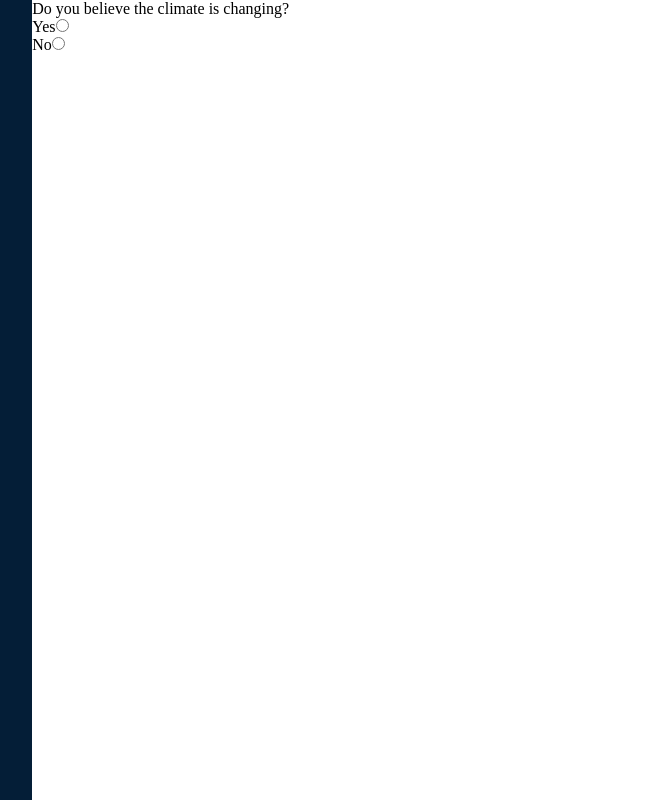
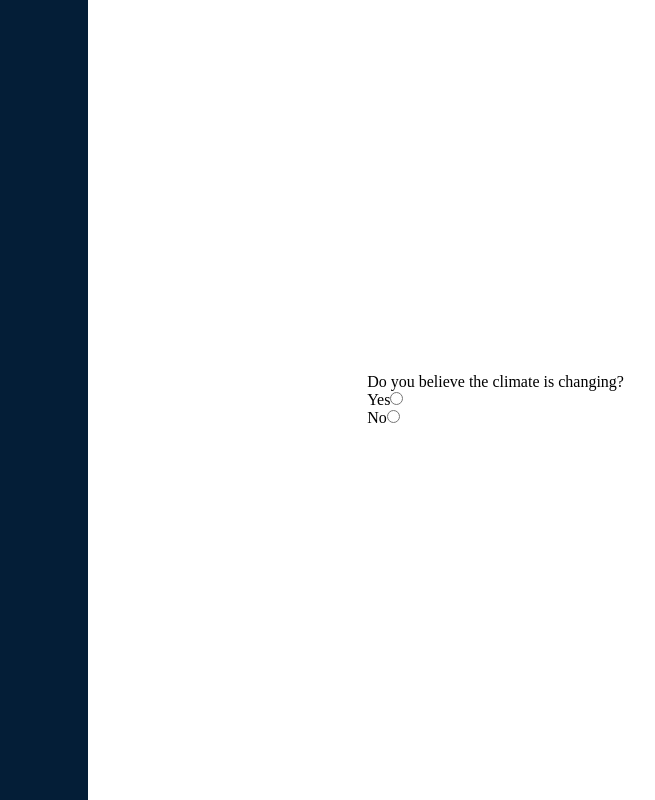
Before and after one commit to colejagdtiger/HtNPollingApp, a Flask app: page / in a window 1280 px wide. Shown: the whole page, without its empty margins (377-1032 px from the left). Run offline with Flask 2, Linux system fonts and the light colour scheme.

Commit message:
Center question and options

```diff
--- a/templates/index.html
+++ b/templates/index.html
@@ -20,9 +20,16 @@
         background-color: #041e37;
       }
       #right-wrap {
-        flex-grow: 1.5;
+        flex-grow: 1.2;
         background-color: white;
+        display: flex;
+        flex-direction: column;
+        justify-content: center;
       }
+      #right-wrap #question-wrap {
+        margin: 0 auto;
+      }
+
       @media (max-width: 500px) {
         #container {
           flex-direction: column-reverse;
@@ -34,9 +41,11 @@
     <div id="container">
       <div id="left-wrap"></div>
       <div id="right-wrap">
-        <p>Do you believe the climate is changing?</p>
-        <div><label>Yes</label><input type="radio" /></div>
-        <div><label>No</label><input type="radio" /></div>
+        <div id="question-wrap">
+          <p>Do you believe the climate is changing?</p>
+          <div><label>Yes</label><input type="radio" /></div>
+          <div><label>No</label><input type="radio" /></div>
+        </div>
       </div>
     </div>
   </body>
```
